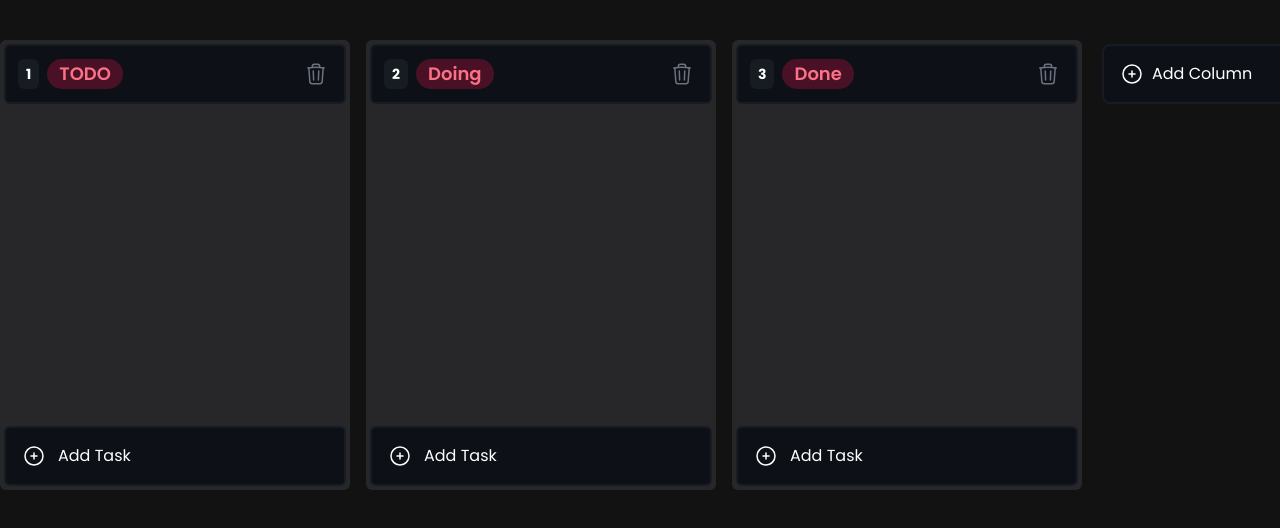
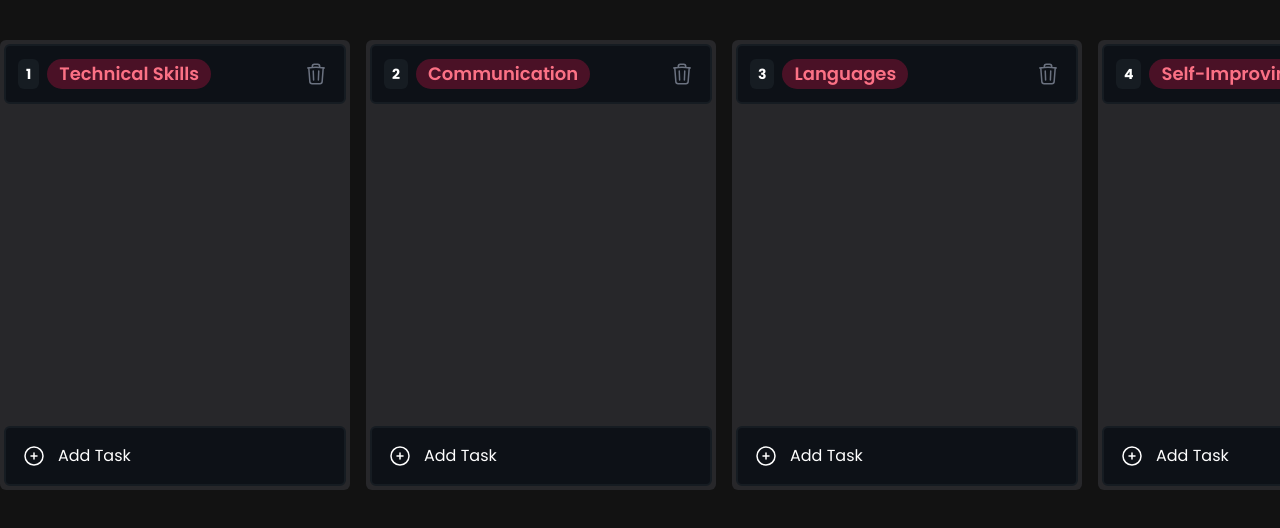
Before and after one commit to medmks/TrackApp, a React (Vite) app: page /myBoard in a window 1280 px wide. Shown: the top 528 px of the page. Built offline with nearby package versions, Linux system fonts and the light colour scheme.

Commit message:
Set up the new plan enviroment

```diff
--- a/src/Components/Board.jsx
+++ b/src/Components/Board.jsx
@@ -14,9 +14,11 @@ import Task from "./Task";
 export const Board = () => {
   const [Tasks, setTasks] = useState([]);
   const [columns, setColumns] = useState([
-    { Id: 1, Title: "TODO" },
-    { Id: 2, Title: "Doing" },
-    { Id: 3, Title: "Done" },
+    { Id: 1, Title: "Technical Skills" },
+    { Id: 2, Title: "Communication" },
+    { Id: 3, Title: "Languages" },
+    { Id: 4, Title: "Self-Improving" },
+
   ]);
   console.log(Tasks);
   const [Activecolumn, setActiveColumns] = useState();
--- a/src/Toolbar.jsx
+++ b/src/Toolbar.jsx
@@ -94,7 +94,7 @@ const Toolbar = () => {
           </button>
         </div>
         <div className="flex justify-center items-end mt-20 ">
-          <div className=" bg-gradient-to-tl  from-slate-700  gap-3 flex flex-col  to-slate-500 h-44 m-3  w-full rounded-2xl  ">
+          <div className=" bg-gradient-to-tl  from-blue-950  gap-3 flex flex-col  to-blue-800 h-44 m-3  w-full rounded-2xl  ">
             <div className=" w-fit  bg-slate-300  p-1 drop-shadow-lg  mt-3 ml-3   rounded-md">
               <svg
                 xmlns="http://www.w3.org/2000/svg"
```
